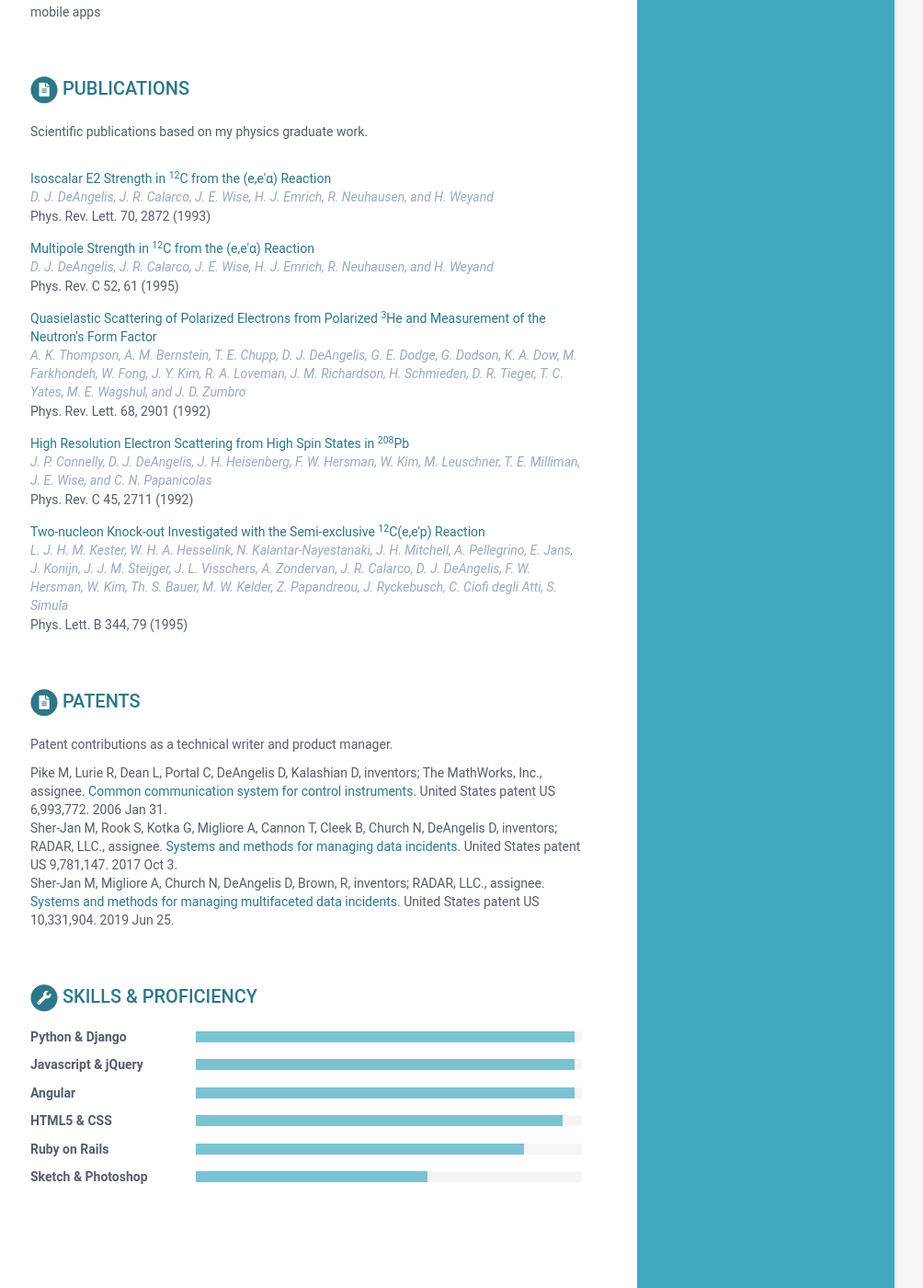
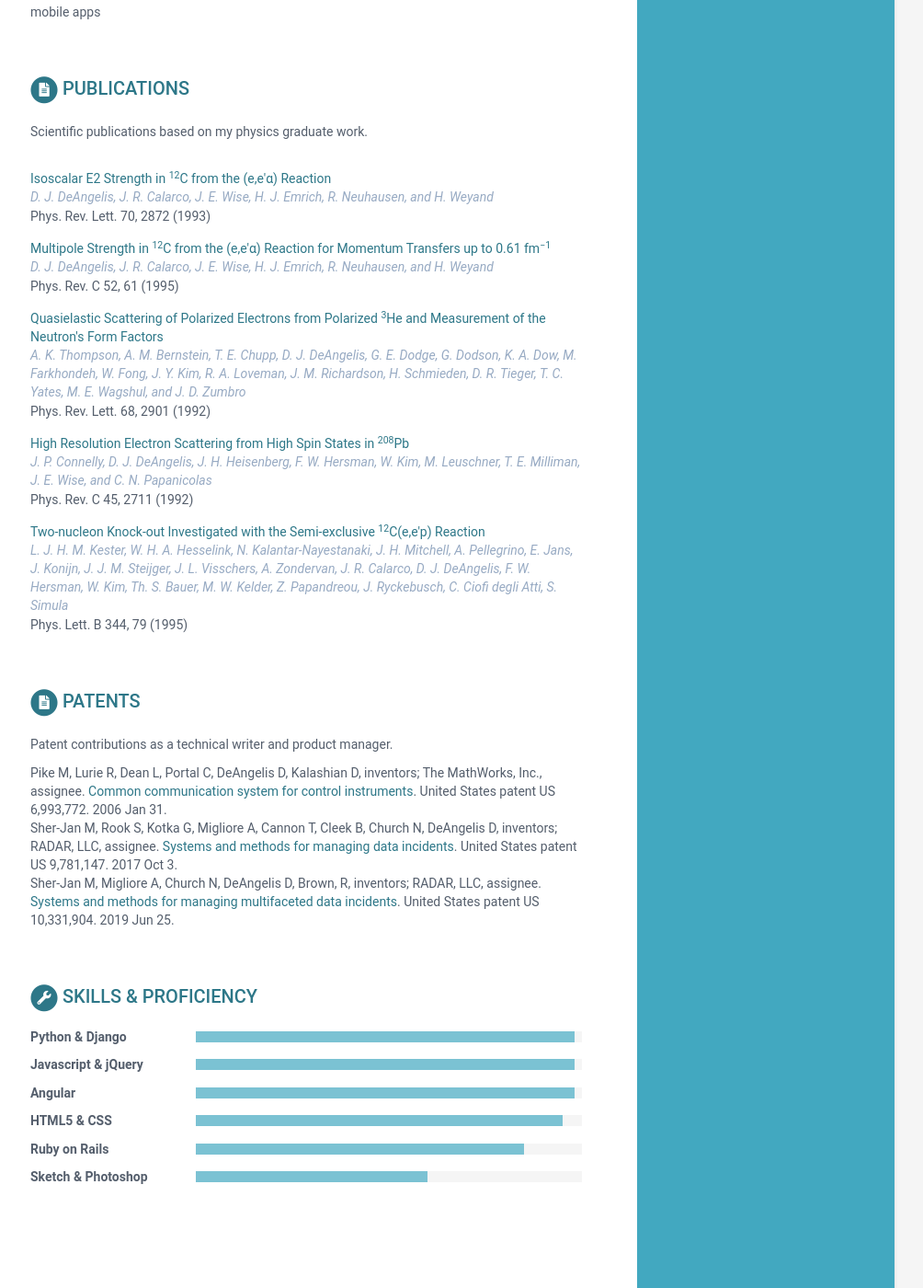
Before and after one commit to djdeangelis/djdeangelis.github.io, a Jekyll site: the page built from index.html, in a window 1280 px wide and 1400 px high, scrolled down 1441 px. Shown: the whole window at 92% size, without its empty margins (167-1171 px from the left). Built offline with Jekyll 4.4.1, drawn with Linux system fonts in a browser that asks for light colours.

Commit message:
Change patent -> invention

```diff
--- a/_data/data.yml
+++ b/_data/data.yml
@@ -137,6 +137,7 @@ projects:
       - title: Delta
         link: "#"
         tagline: "A responsive Bootstrap one page theme designed to help app developers promote their mobile apps"
+
 publications:
     title: Publications
     intro: |
@@ -147,12 +148,12 @@ publications:
         authors: D. J. DeAngelis, J. R. Calarco, J. E. Wise, H. J. Emrich, R. Neuhausen, and H. Weyand
         conference: Phys. Rev. Lett. 70, 2872 (1993)
 
-      - title: Multipole Strength in <sup>12</sup>C from the (e,e'α) Reaction
+      - title: Multipole Strength in <sup>12</sup>C from the (e,e'α) Reaction for Momentum Transfers up to 0.61 fm<sup>−1</sup>
         link: "https://journals.aps.org/prc/abstract/10.1103/PhysRevC.52.61"
         authors: D. J. DeAngelis, J. R. Calarco, J. E. Wise, H. J. Emrich, R. Neuhausen, and H. Weyand
         conference: Phys. Rev. C 52, 61 (1995)
 
-      - title: Quasielastic Scattering of Polarized Electrons from Polarized <sup>3</sup>He and Measurement of the Neutron's Form Factor
+      - title: Quasielastic Scattering of Polarized Electrons from Polarized <sup>3</sup>He and Measurement of the Neutron's Form Factors
         link: "https://journals.aps.org/prl/abstract/10.1103/PhysRevLett.68.2901"
         authors: A. K. Thompson, A. M. Bernstein, T. E. Chupp, D. J. DeAngelis, G. E. Dodge, G. Dodson, K. A. Dow, M. Farkhondeh, W. Fong, J. Y. Kim, R. A. Loveman, J. M. Richardson, H. Schmieden, D. R. Tieger, T. C. Yates, M. E. Wagshul, and J. D. Zumbro
         conference: Phys. Rev. Lett. 68, 2901 (1992)
@@ -171,7 +172,7 @@ patents:
     title: Patents
     intro: |
       Patent contributions as a technical writer and product manager.
-    patent:
+    invention:
       - title: Common communication system for control instruments
         link: "http://patft.uspto.gov/netacgi/nph-Parser?Sect1=PTO1&Sect2=HITOFF&d=PALL&p=1&u=%2Fnetahtml%2FPTO%2Fsrchnum.htm&r=1&f=G&l=50&s1=6,993,772.PN.&OS=PN/6,993,772&RS=PN/6,993,772"
         inventors: Pike M, Lurie R, Dean L, Portal C, DeAngelis D, Kalashian D
@@ -182,14 +183,14 @@ patents:
       - title: Systems and methods for managing data incidents
         link: "http://patft.uspto.gov/netacgi/nph-Parser?Sect1=PTO2&Sect2=HITOFF&p=1&u=%2Fnetahtml%2FPTO%2Fsearch-bool.html&r=1&f=G&l=50&co1=AND&d=PTXT&s1=9,781,147.PN.&OS=PN/9,781,147&RS=PN/9,781,147"
         inventors: Sher-Jan M, Rook S, Kotka G, Migliore A, Cannon T, Cleek B, Church N, DeAngelis D
-        assignee: RADAR, LLC.
+        assignee: RADAR, LLC
         number: United States patent US 9,781,147
         date: 2017 Oct 3
 
       - title: Systems and methods for managing multifaceted data incidents
         link: "http://patft.uspto.gov/netacgi/nph-Parser?Sect1=PTO1&Sect2=HITOFF&d=PALL&p=1&u=%2Fnetahtml%2FPTO%2Fsrchnum.htm&r=1&f=G&l=50&s1=10,331,904.PN.&OS=PN/10,331,904&RS=PN/10,331,904"
         inventors: Sher-Jan M, Migliore A, Church N, DeAngelis D, Brown, R
-        assignee: RADAR, LLC.
+        assignee: RADAR, LLC
         number: United States patent US 10,331,904
         date: 2019 Jun 25
 
--- a/_includes/patents.html
+++ b/_includes/patents.html
@@ -16,7 +16,7 @@
   </div><!--//intro-->
   {% endif %}
 
-  {% for patent in patents.patent %}
+  {% for patent in patents.invention %}
   <div class="item">
     {% if patent.link %}
      <span>{{ patent.inventors }}, inventors; {{ patent.assignee }}, assignee. <a href="{{ patent.link }}" target="_blank">{{ patent.title }}</a>. {{ patent.number }}. {{ patent.date }}.</span>
```
